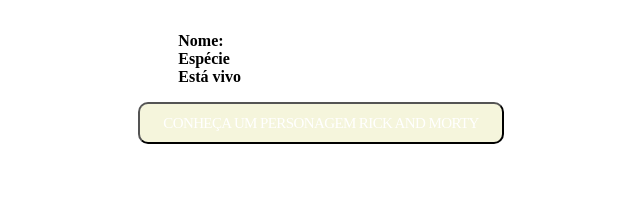
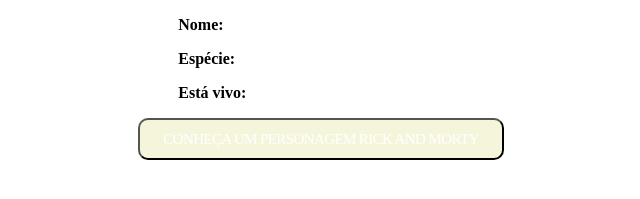
Before and after one commit to williamsza/Desafio-Cataliza-Minicurso, a plain HTML site: page index.html in a window 1280 px wide. Shown: the part 487-686 px from the top of the page, without its empty margins (319-959 px from the left). Drawn offline with Linux system fonts and the light colour scheme.

Commit message:
Corrigir html

```diff
--- a/index.html
+++ b/index.html
@@ -7,7 +7,7 @@
         <meta name="viewport" content="width=device-width, initial-scale=1.0">
         <title>Conheça Rick and Morty</title>
         <link rel="stylesheet" href="style.css">
-        <script src="script.js"></script>
+        <script src="script.js" defer></script>
     </head>
 <body>
 
@@ -15,13 +15,13 @@
 <section>
     <img alt="Imagem do Rick end Morty" src="https://static.wikia.nocookie.net/geekpediabr/images/a/a4/8641CD99-093F-4F85-9A26-388494EB3A7F.jpeg/revision/latest/top-crop/width/360/height/450?cb=20190722190346">
 <ul id="detalhes-container">
-<li id="nome"> Nome: </li>
-<li id="especie"> Espécie </li>
-<li id="status"> Está vivo </li>
+<li> Nome: <p id="nome"></p> </li>
+<li> Espécie:<p id="especie"> </p></li>
+<li> Está vivo:<p id="status"> </p></li>
 
 </ul>
 
-<button>Conheça um personagem Rick and Morty</button>
+<button id="botao">Conheça um personagem Rick and Morty</button>
 </section>
 </main>
 
```
